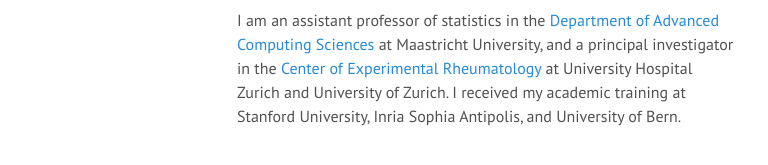
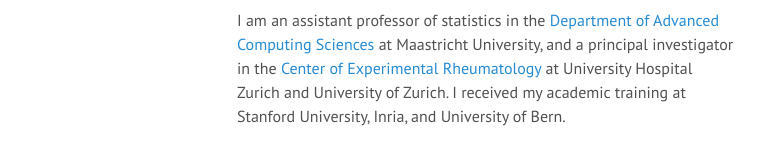
Before and after one commit to ChristofSeiler/ChristofSeiler.github.io, a Jekyll site: the page built from index.html, in a window 1280 px wide. Shown: the part 546-711 px from the top of the page, without its empty margins (3-771 px from the left). Built offline with Jekyll 4.4.1, drawn with Linux system fonts in a browser that asks for light colours; the list of posts is cut into pages by our own code.

Commit message:
simplify

```diff
--- a/index.html
+++ b/index.html
@@ -19,4 +19,4 @@
 christof.seiler@maastrichtuniversity.nl <br>
 </p>
 
-<p class="narrow">I am an assistant professor of statistics in the <a href="https://www.maastrichtuniversity.nl/dacs">Department of Advanced Computing Sciences</a> at Maastricht University, and a principal investigator in the <a href="https://www.usz.ch/en/clinic/rheumatology/research/">Center of Experimental Rheumatology</a> at University Hospital Zurich and University of Zurich. I received my academic training at Stanford University, Inria Sophia Antipolis, and University of Bern.</p>
+<p class="narrow">I am an assistant professor of statistics in the <a href="https://www.maastrichtuniversity.nl/dacs">Department of Advanced Computing Sciences</a> at Maastricht University, and a principal investigator in the <a href="https://www.usz.ch/en/clinic/rheumatology/research/">Center of Experimental Rheumatology</a> at University Hospital Zurich and University of Zurich. I received my academic training at Stanford University, Inria, and University of Bern.</p>
```
